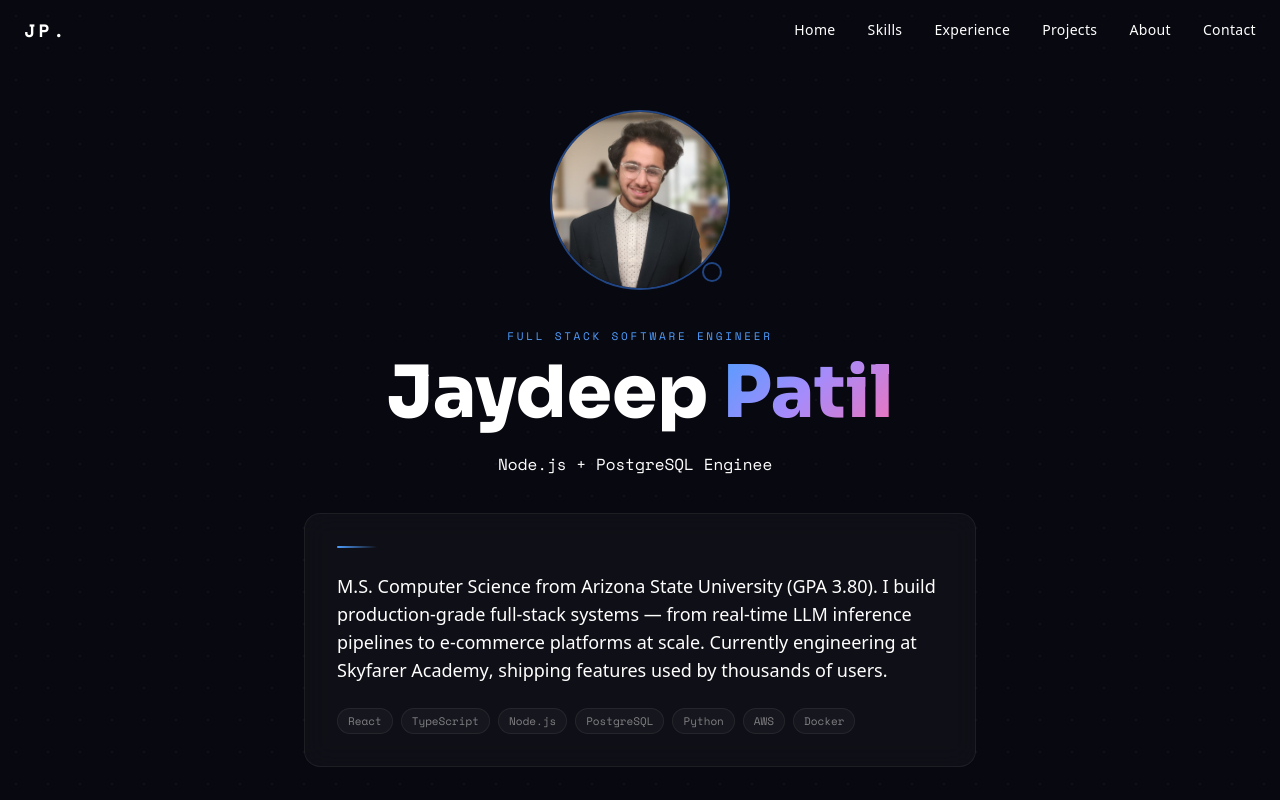
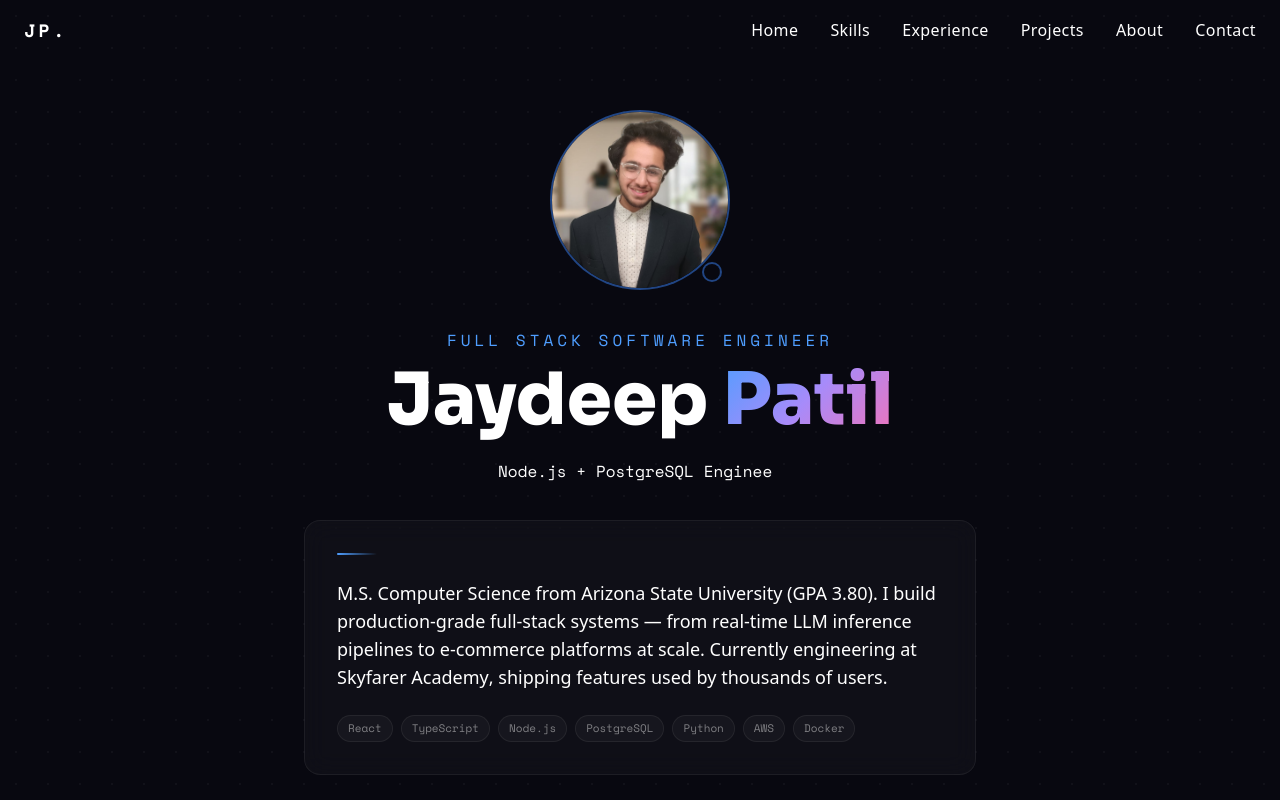
Before and after one commit to Jaydeep467/portfolio, a React (Vite) app: page / in a window 1280 px wide. Shown: the top 800 px of the page. Built offline with nearby package versions, Linux system fonts and the light colour scheme.

Commit message:
Portfolio changes font size and texts

```diff
--- a/src/App.tsx
+++ b/src/App.tsx
@@ -52,7 +52,7 @@ function App() {
               const id = href.replace("#", "");
               return (
                 <a key={id} href={href}
-                  className={`text-sm font-medium tracking-wide transition-all duration-200 relative group ${
+                  className={`text-base font-medium tracking-wide transition-all duration-200 relative group ${
                     active === id ? "text-[#4f9eff]" : "text-white/60 hover:text-white"
                   }`}>
                   {label}
--- a/src/components/Contact.tsx
+++ b/src/components/Contact.tsx
@@ -14,7 +14,7 @@ const SOCIAL_LINKS = [
   {
     icon: <FaLinkedin />,
     label: "LinkedIn",
-    value: "/in/jaydeep-patil-9b9813217",
+    value: "Jaydeep Patil",
     href: "https://www.linkedin.com/in/jaydeep-patil-9b9813217/",
     color: "hover:text-[#4f9eff] hover:border-[#4f9eff]/30",
   },
--- a/src/components/Experience.tsx
+++ b/src/components/Experience.tsx
@@ -31,9 +31,9 @@ const experiences: Exp[] = [
     tags: ["Adobe Express", "Creative Cloud", "Workshop Facilitation"],
   },
   {
-    role: "Full Stack Developer",
-    company: "TEDx CRCE",
-    location: "Mumbai, India",
+    role: "Technical Lead",
+    company: "Rajiv Gandhi E-Learning Academy",
+    location: "Pune, India",
     duration: "Mar 2022 – Apr 2023",
     type: "Contract",
     bullets: [
--- a/src/components/Projects.tsx
+++ b/src/components/Projects.tsx
@@ -62,7 +62,7 @@ const projects: Project[] = [
       "Reduced load times 30% via lazy loading and code splitting; deployed on AWS with MongoDB + PostgreSQL hybrid storage.",
       "Implemented JWT auth with refresh token rotation and role-based access control across all API endpoints.",
     ],
-    github: "https://github.com/Jaydeep467/FMWP",
+    github: "https://github.com/Jaydeep467/fmwp_application",
   },
 ];
 
--- a/src/index.css
+++ b/src/index.css
@@ -52,7 +52,7 @@ body::before {
 
 .section-label {
   font-family: 'Space Mono', monospace;
-  font-size: 11px;
+  font-size: 16px;
   letter-spacing: 0.25em;
   text-transform: uppercase;
   color: var(--accent);
```
